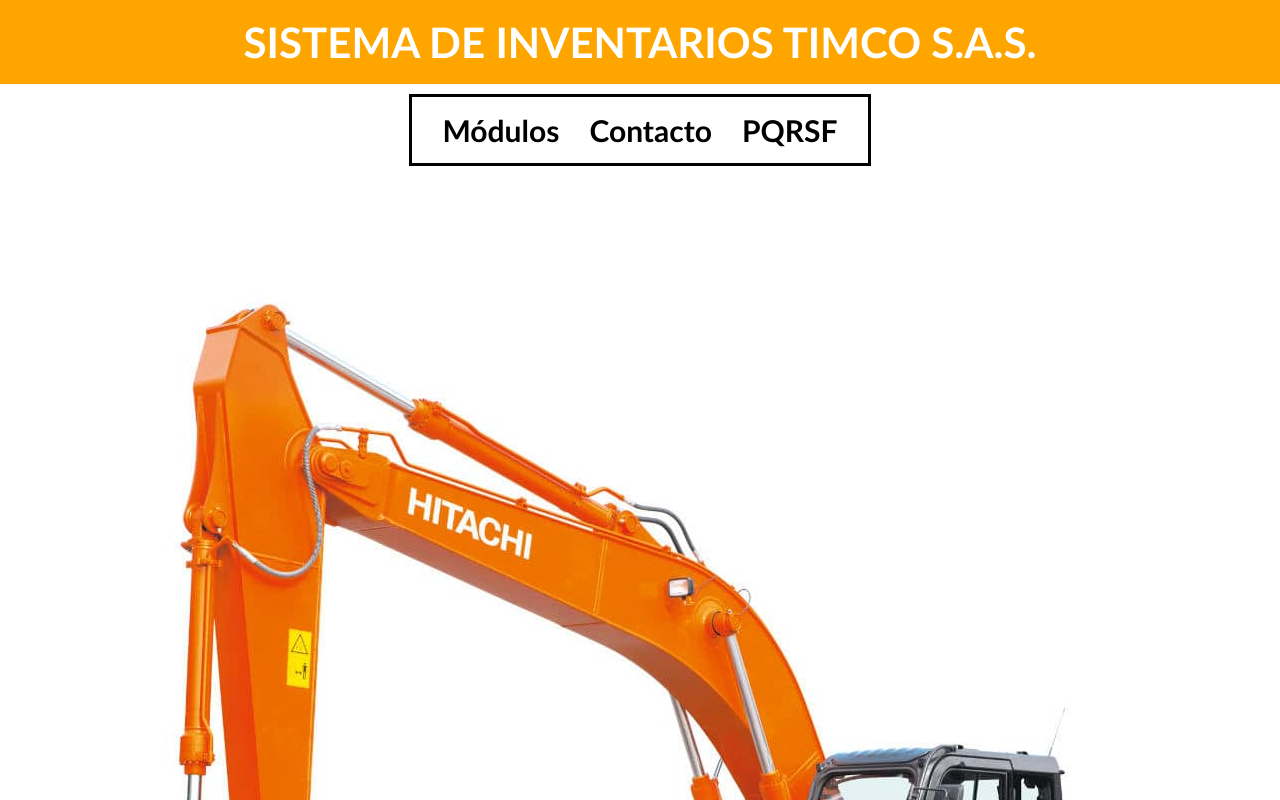
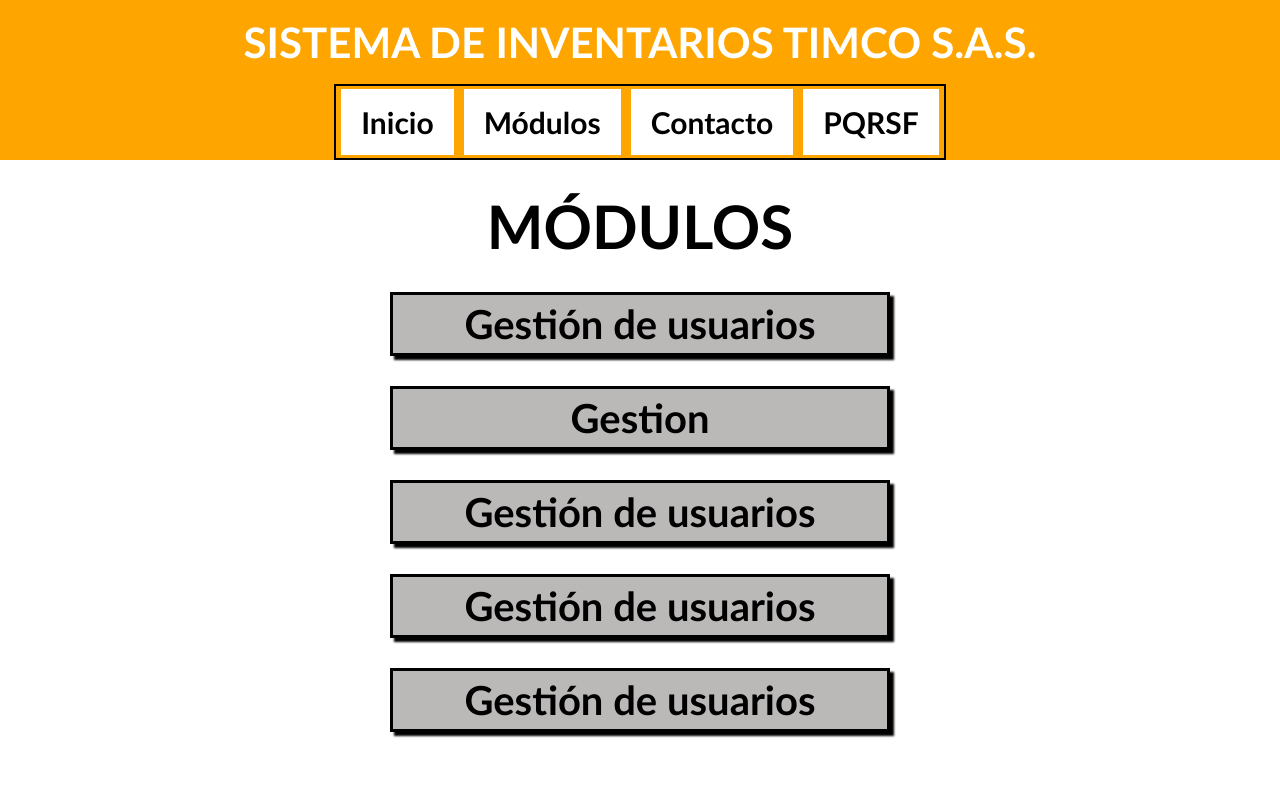
Before and after one commit to Brigitte9219/Timco_Reactjs, a React (Create React App) app: page / in a window 1280 px wide. Shown: the top 800 px of the page. Built offline with nearby package versions, Linux system fonts and the light colour scheme.

Commit message:
Creando y actualizando componentes y estilos

```diff
--- a/src/App.js
+++ b/src/App.js
@@ -1,16 +1,27 @@
 import './App.css';
+import Boton from './componentes/Boton';
 import EncabezadoSecundario from './componentes/EncabezadoSecundario';
-import ImagenRetro from './componentes/ImagenRetro';
-import MenuPrincipal from './componentes/MenuPrincipal';
+import MenuSecundario from './componentes/MenuSecundario';
 import PieDePagina from './componentes/PieDePagina';
+import TituloPrincipal from './componentes/TituloPrincipal';
 
 function App() {
   return (
     <div className="App">
-
       <EncabezadoSecundario />
-      <MenuPrincipal />
-      <ImagenRetro />
+      <MenuSecundario/>
+      <TituloPrincipal
+      titulo='MÓDULOS' />
+      <Boton
+      texto='Gestión de usuarios' />
+      <Boton
+      texto='Gestion' />
+      <Boton
+      texto='Gestión de usuarios' />
+      <Boton
+      texto='Gestión de usuarios' />
+      <Boton
+      texto='Gestión de usuarios' />
       <PieDePagina />
     </div>
   );
--- /dev/null
+++ b/src/componentes/Boton.js
@@ -0,0 +1,14 @@
+import React from "react";
+import '../estilos/Boton.css';
+
+function Boton(props){
+    return(
+        <div className="cajon">
+            <button className="boton">
+                { props.texto }
+            </button>
+        </div>
+    );
+}
+
+export default Boton;
--- a/src/componentes/MenuSecundario.js
+++ b/src/componentes/MenuSecundario.js
@@ -0,0 +1,18 @@
+import React from "react";
+import '../estilos/MenuSecundario.css';
+
+function MenuSecundario(){
+    return(
+        <div className="contenedor-menusecundario">
+            <div className="rectangulo">
+            {/* Se debe cambiar a Link to*/}
+            <a href='/'>Inicio</a>
+            <a href='/'>Módulos</a>
+            <a href='/'>Contacto</a>
+            <a href='/'>PQRSF</a>
+            </div>
+        </div>
+    );
+}
+
+export default MenuSecundario;
--- a/src/componentes/PieDePagina.js
+++ b/src/componentes/PieDePagina.js
@@ -8,6 +8,7 @@ import YouTube from '../imagenes/imagen-youtube.png';
 function PieDePagina(){
     return(
         <div className="contenedor-principal">
+            <br /><br />
             <hr />
             <div className="texto">
             <p>Transporte, Ingeniería y Maquinaria de Colombia S.A.S.</p>
--- /dev/null
+++ b/src/componentes/TituloPrincipal.js
@@ -0,0 +1,12 @@
+import React from "react";
+import '../estilos/TituloPrincipal.css';
+
+function TituloPrincipal(props){
+    return(
+        <div className="titulo-principal">
+            <p>{props.titulo}</p>
+        </div>
+    );
+}
+
+export default TituloPrincipal;
--- /dev/null
+++ b/src/estilos/Boton.css
@@ -0,0 +1,26 @@
+*{
+    margin: 0;
+    padding: 0;
+    font-family: 'Trebuchet MS', 'Lucida Sans Unicode', 'Lucida Grande', 'Lucida Sans', Arial, sans-serif;
+    box-sizing: border-box;
+}
+.cajon{
+    display:flex;
+    justify-content: center;
+    margin-bottom: 30px;
+}
+.boton{
+    color: black;
+    font-size: 40px;
+    font-weight: bold;
+    border: 3px solid black;
+    box-shadow: 4px 4px 2px 0px;
+    padding: 5px 10px;
+    width: 500px;
+    background-color: rgb(187, 184, 184);
+    cursor: pointer;
+}
+.boton:hover{
+    color: white;
+    background-color: orange;
+}
--- /dev/null
+++ b/src/estilos/MenuSecundario.css
@@ -0,0 +1,30 @@
+*{
+    margin: 0;
+    padding: 0;
+    font-family: 'Trebuchet MS', 'Lucida Sans Unicode', 'Lucida Grande', 'Lucida Sans', Arial, sans-serif;
+    box-sizing: border-box;
+}
+.contenedor-menusecundario{
+    background-color: orange;
+    display: flex;
+    justify-content: center;
+    width: 100%;
+    overflow: hidden;
+}
+.rectangulo{
+    border: 2px solid black;
+    padding: 18px 0PX;
+}
+a{
+    background-color: white;
+    margin: 5px;
+    padding: 15px 20px;
+    font-size: 30px;
+    font-weight: bold;
+    color: black;
+    text-decoration: none;
+}
+a:hover{
+    background-color: cornflowerblue;
+    color: white;
+}
--- /dev/null
+++ b/src/estilos/TituloPrincipal.css
@@ -0,0 +1,12 @@
+*{
+    margin: 0;
+    padding: 0;
+    font-family: 'Trebuchet MS', 'Lucida Sans Unicode', 'Lucida Grande', 'Lucida Sans', Arial, sans-serif;
+    box-sizing: border-box;
+}
+.titulo-principal{
+    font-size: 60px;
+    font-weight: bold;
+    padding: 10px;
+    margin: 20px;
+}
```
